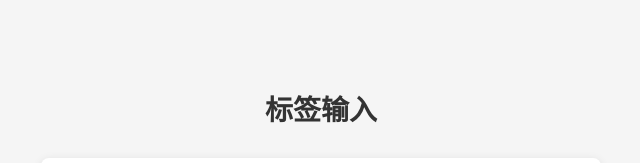
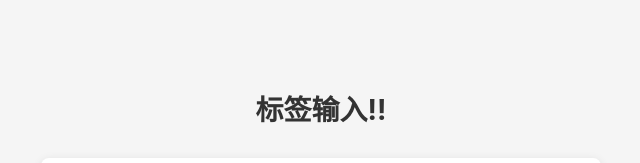
Before and after one commit to fengqingyang-boop/renwu, a plain HTML site: page index.html in a window 1280 px wide. Shown: the part 226-389 px from the top of the page, without its empty margins (319-959 px from the left). Drawn offline with Linux system fonts and the light colour scheme.

Commit message:
更新02！

```diff
--- a/index.html
+++ b/index.html
@@ -8,7 +8,7 @@
 </head>
 <body>
     <div class="container">
-        <h1>标签输入</h1>
+        <h1>标签输入!!</h1>
         <div class="tag-input-container" id="tagInputContainer">
             <div class="tag-input-wrapper" id="tagInputWrapper">
                 <input type="text" id="tagInput" placeholder="输入标签后按回车添加..." class="tag-input">
```
